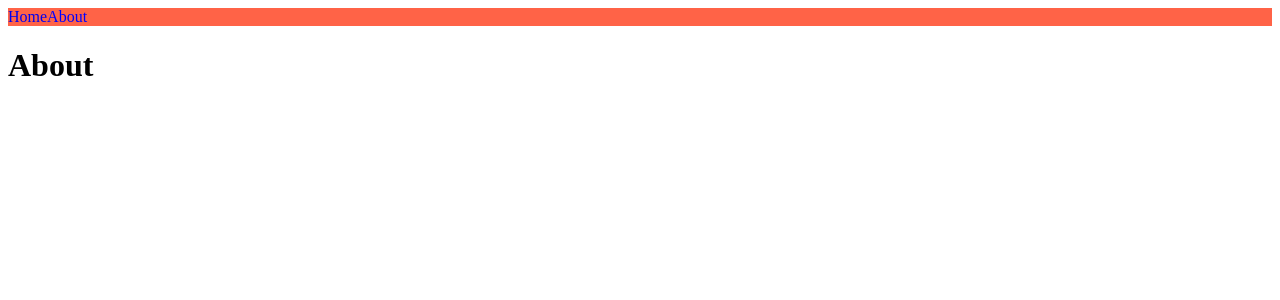
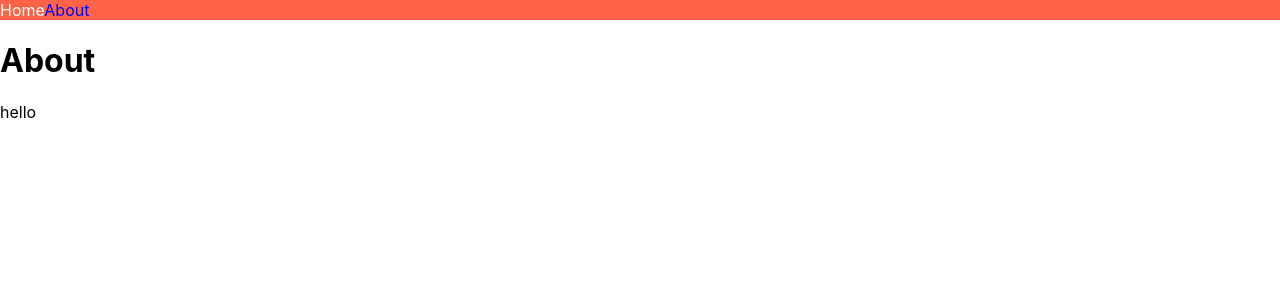
Before and after one commit to happyeveryone96/NextStudy, a Next.js app in the folder nextjs-intro/: page /about in a window 1280 px wide. Shown: the top 300 px of the page. Built offline with nearby package versions, Linux system fonts and the light colour scheme.

Commit message:
Custom App

```diff
--- /dev/null
+++ b/nextjs-intro/pages/_app.js
@@ -0,0 +1,17 @@
+import NavBar from "../components/NavBar";
+import "../styles/globals.css";
+
+export default function App({Component, pageProps}) {
+  return (
+    <div>
+      <NavBar/>
+      <Component {...pageProps}/>
+      <span>hello</span>
+      <style jsx global>{`
+        a {
+          color: white;
+        }
+      `}</style>
+    </div>
+    )
+}
--- a/nextjs-intro/pages/about.js
+++ b/nextjs-intro/pages/about.js
@@ -1,8 +1,5 @@
-import NavBar from "../components/NavBar";
-
 export default function Potato() {
   return <div>
-    <NavBar/>
     <h1>About</h1>
   </div>;
 }
--- a/nextjs-intro/pages/index.js
+++ b/nextjs-intro/pages/index.js
@@ -1,9 +1,6 @@
-import NavBar from "../components/NavBar";
-
 export default function Home() {
   return (
     <div>
-      <NavBar/>
       <h1>Hello</h1>
     </div>
   );
```
